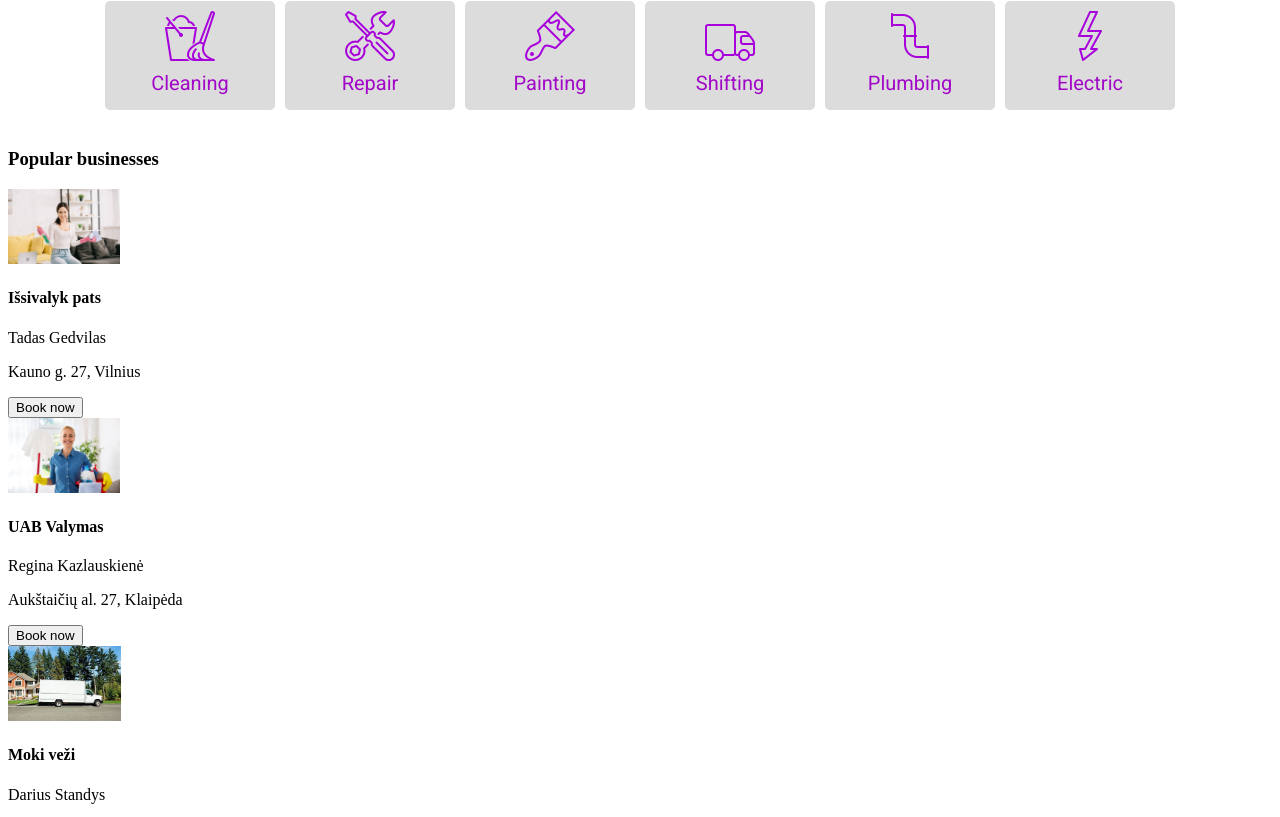
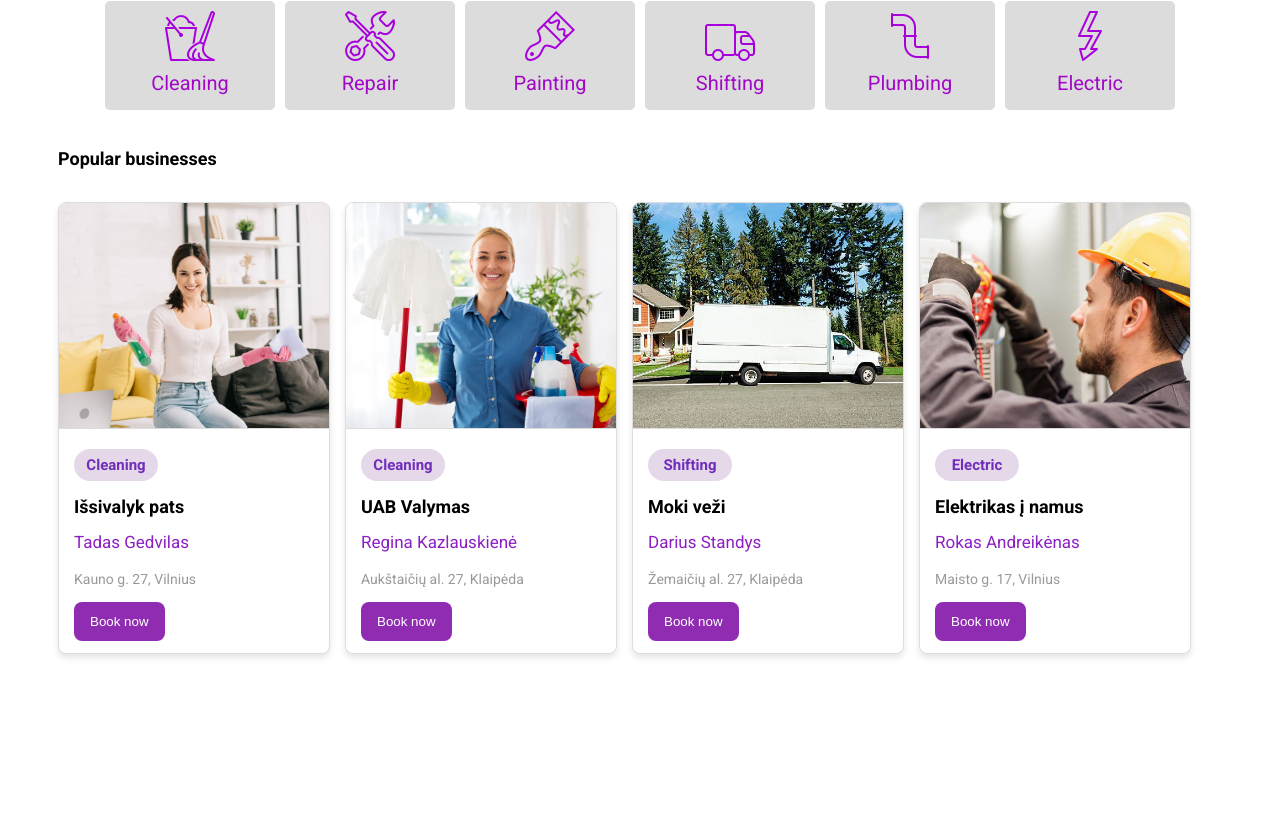
Before and after one commit to Scoutress/Frontend-karjeros-akceleratorius, a React (Vite) app in the folder HomeServiceApp/: page / in a window 1280 px wide. Shown: the part 654-1471 px from the top of the page. After the commit the page ends 1376 px from the top, so only its background shows below. Built offline with nearby package versions, Linux system fonts and the light colour scheme.

Commit message:
Added service card and popular businesses styling

```diff
--- a/HomeServiceApp/src/components/HomePopular.jsx
+++ /dev/null
@@ -1,21 +0,0 @@
-import Service from "../components/Service";
-import ServicesList from "../services/ServicesList";
-
-const HomePopular = () => {
-  return (
-    <div>
-      <h3>Popular businesses</h3>
-      {ServicesList.map((service) => (
-        <Service
-          key={service.id}
-          name={service.name}
-          worker={service.worker}
-          address={service.address}
-          photo={service.photo}
-        />
-      ))}
-    </div>
-  );
-};
-
-export default HomePopular;
--- /dev/null
+++ b/HomeServiceApp/src/components/HomePopular/HomePopular.jsx
@@ -0,0 +1,27 @@
+import Service from "../Service/Service";
+import ServicesList from "../../AllServices/ServicesList";
+import styles from "./HomePopular.module.scss";
+
+const HomePopular = () => {
+  const popularServices = ServicesList.slice(0, 4);
+
+  return (
+    <div>
+      <h3 className={styles.title}>Popular businesses</h3>
+      <div className={styles.container}>
+        {popularServices.map((service) => (
+          <Service
+            key={service.id}
+            category={service.category}
+            name={service.name}
+            worker={service.worker}
+            address={service.address}
+            photo={service.photo}
+          />
+        ))}
+      </div>
+    </div>
+  );
+};
+
+export default HomePopular;
--- /dev/null
+++ b/HomeServiceApp/src/components/HomePopular/HomePopular.module.scss
@@ -0,0 +1,19 @@
+@import url("https://fonts.googleapis.com/css2?family=Roboto:ital,wght@0,100;0,300;0,400;0,500;0,700;0,900;1,100;1,300;1,400;1,500;1,700;1,900&display=swap");
+
+.title {
+  font-family: "Roboto", sans-serif;
+  font-size: 18px;
+  text-align: left;
+  padding-left: 50px;
+}
+
+.container {
+  display: flex;
+  flex-wrap: wrap;
+  grid-template-columns: repeat(4, 1fr);
+  gap: 15px;
+  padding-left: 50px;
+  padding-right: 50px;
+  padding-top: 15px;
+  padding-bottom: 60px;
+}
--- a/HomeServiceApp/src/components/Service.jsx
+++ /dev/null
@@ -1,22 +0,0 @@
-import PropTypes from "prop-types";
-
-const Service = ({ name, worker, address, photo }) => {
-  return (
-    <div>
-      <img src={photo} alt="Logo" style={{ height: "75px" }} />
-      <h4>{name}</h4>
-      <p>{worker}</p>
-      <p>{address}</p>
-      <button>Book now</button>
-    </div>
-  );
-};
-
-Service.propTypes = {
-  name: PropTypes.string.isRequired,
-  worker: PropTypes.string.isRequired,
-  address: PropTypes.string.isRequired,
-  photo: PropTypes.string.isRequired,
-};
-
-export default Service;
--- /dev/null
+++ b/HomeServiceApp/src/components/Service/Service.jsx
@@ -0,0 +1,29 @@
+import PropTypes from "prop-types";
+import styles from "./Service.module.scss";
+
+const Service = ({ category, name, worker, address, photo }) => {
+  return (
+    <div className={styles.card}>
+      <div className={styles.imageContainer}>
+        <img src={photo} alt={`${name}`} className={styles.image} />
+      </div>
+      <div className={styles.content}>
+        <h4 className={styles.category}>{category}</h4>
+        <h3 className={styles.name}>{name}</h3>
+        <p className={styles.worker}>{worker}</p>
+        <p className={styles.address}>{address}</p>
+        <button className={styles.button}>Book now</button>
+      </div>
+    </div>
+  );
+};
+
+Service.propTypes = {
+  category: PropTypes.string.isRequired,
+  name: PropTypes.string.isRequired,
+  worker: PropTypes.string.isRequired,
+  address: PropTypes.string.isRequired,
+  photo: PropTypes.string.isRequired,
+};
+
+export default Service;
--- /dev/null
+++ b/HomeServiceApp/src/components/Service/Service.module.scss
@@ -0,0 +1,90 @@
+@import url("https://fonts.googleapis.com/css2?family=Roboto:ital,wght@0,100;0,300;0,400;0,500;0,700;0,900;1,100;1,300;1,400;1,500;1,700;1,900&display=swap");
+
+.card {
+  font-family: "Roboto", sans-serif;
+  display: flex;
+  flex-direction: column;
+  background-color: #fff;
+  border: 1px solid #ddd;
+  border-radius: 8px;
+  overflow: hidden;
+  box-shadow: 0 4px 6px rgba(0, 0, 0, 0.1);
+  transition: transform 0.3s, box-shadow 0.3s;
+  height: 450px;
+  width: 270px;
+
+  &:hover {
+    transform: translateY(-5px);
+    box-shadow: 0 8px 10px rgba(116, 21, 132, 0.1);
+  }
+}
+
+.imageContainer {
+  width: 100%;
+  height: 50%;
+  overflow: hidden;
+  border-bottom: 1px solid #ddd;
+}
+
+.image {
+  width: 100%;
+  height: 100%;
+  object-fit: cover;
+  object-position: center;
+}
+
+.content {
+  padding: 15px;
+  text-align: center;
+  display: flex;
+  flex-direction: column;
+  justify-content: space-between;
+  height: 25%;
+}
+
+.category {
+  font-size: 15px;
+  color: #702ebb;
+  background-color: #e4d8e9;
+  padding: 7px;
+  border-radius: 25px;
+  margin-right: 65%;
+  margin-bottom: 5px;
+  margin-top: 5px;
+}
+
+.name {
+  text-align: left;
+  font-size: 18px;
+  font-weight: bold;
+  margin: 10px 0;
+}
+
+.worker {
+  text-align: left;
+  font-size: 17px;
+  color: #8c1fc3;
+  margin: 5px 0;
+}
+
+.address {
+  text-align: left;
+  font-size: 14px;
+  color: #999;
+  margin-bottom: 15px;
+}
+
+.button {
+  text-align: left;
+  padding: 12px 16px;
+  background-color: #902cb1;
+  color: white;
+  border: none;
+  border-radius: 8px;
+  cursor: pointer;
+  margin-right: 62%;
+
+  &:hover {
+    background-color: #7e12d6;
+  }
+}
--- a/HomeServiceApp/src/pages/Categories.jsx
+++ b/HomeServiceApp/src/pages/Categories.jsx
@@ -1,7 +1,7 @@
 import { useState } from "react";
 import Sidebar from "../components/Sidebar";
-import Service from "../components/Service";
-import ServicesList from "../services/ServicesList";
+import Service from "../components/Service/Service";
+import ServicesList from "../AllServices/ServicesList";
 
 const Categories = () => {
   const [selectedCategory, setSelectedCategory] = useState(null);
--- a/HomeServiceApp/src/pages/Home.jsx
+++ b/HomeServiceApp/src/pages/Home.jsx
@@ -1,6 +1,6 @@
 import HomeCategories from "../components/HomeCategories/HomeCategories";
 import Announcement from "../components/Announcement/Announcement";
-import HomePopular from "../components/HomePopular";
+import HomePopular from "../components/HomePopular/HomePopular";
 
 const Home = () => {
   return (
```
Also changed, not shown: HomeServiceApp/src/AllServices/ServicesList.jsx (renamed from HomeServiceApp/src/services/ServicesList.jsx), 1 other file (tests, documents, lock files or other folders).
